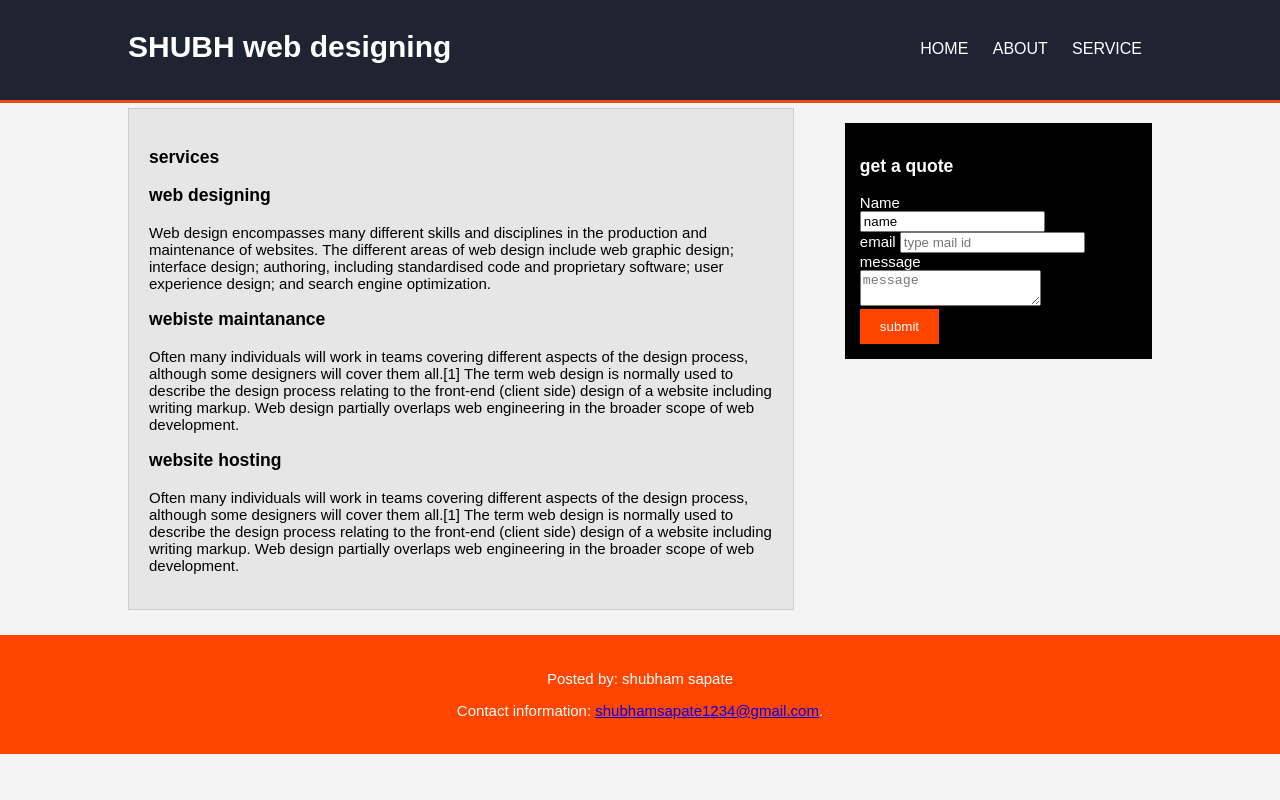
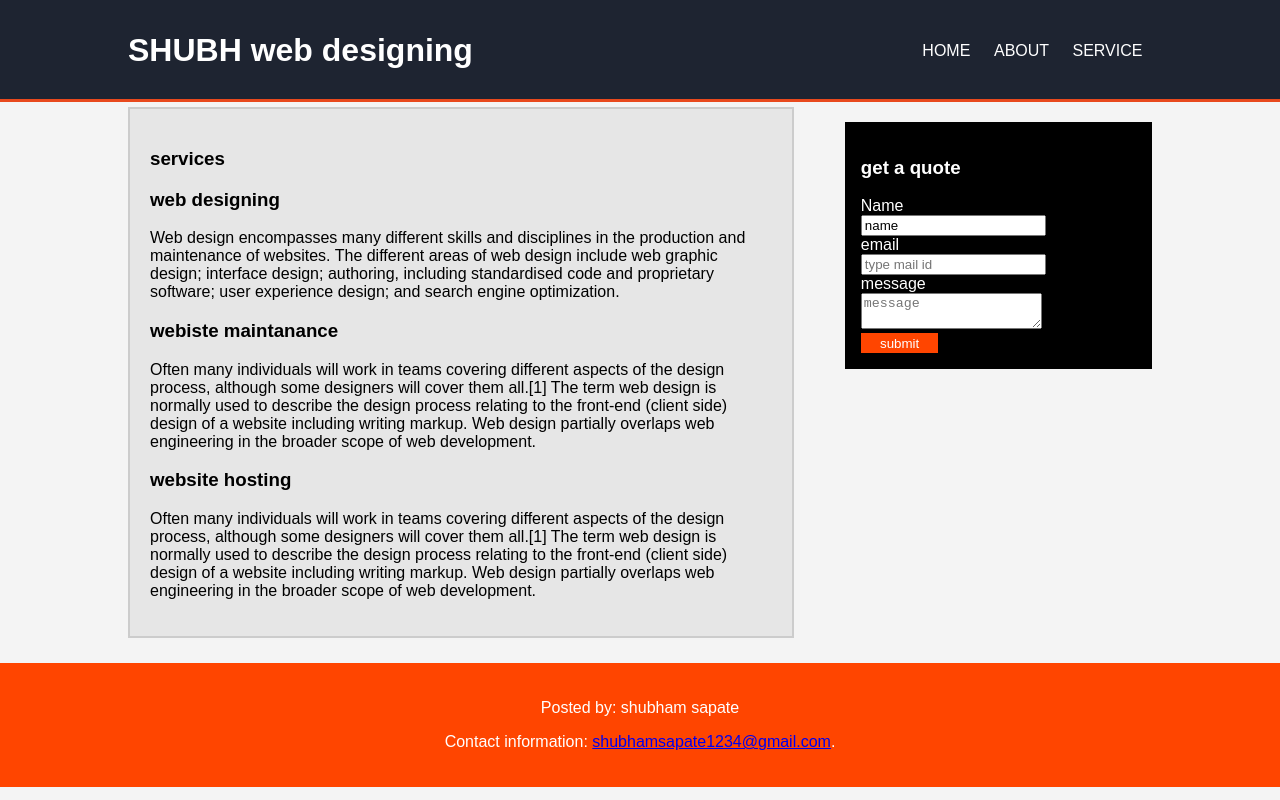
Before and after one commit to shubhamsapate/responsive-website, a plain HTML site: page pages/services.html in a window 1280 px wide. Drawn offline with Linux system fonts and the light colour scheme.

Commit message:
css file changes

```diff
--- a/css/style.css
+++ b/css/style.css
@@ -1,5 +1,5 @@
 body{
-    font-size: 15px;
+    font-size: 1rem;
     font-family: Arial, Helvetica, sans-serif;
     padding: 0%;
     margin: 0%;
@@ -14,8 +14,8 @@ body{
 }
 header{
     background:#1e2431;
-    padding-top: 30px;
-    min-height: 70px;
+    padding-top: 2rem;
+    min-height: 4.2rem;
     border-bottom: #e8491d 3px solid;
 
 }
@@ -23,7 +23,7 @@ header a{
     color:white;
     text-decoration: none;
     text-transform: uppercase;
-    font-size: 16px;
+    font-size: 1rem;
 
 }
 header ul{
@@ -34,7 +34,7 @@ header li{
 
     display: inline;
     padding: 0 20 0 20;
-    margin: 10px;
+    margin: 0.6rem;
 
 }
 header #branding{
@@ -42,13 +42,13 @@ header #branding{
 
 }
 header #branding h1{
-    margin: 0;
+    margin: 0px;
     color:white;
 }
 
 header nav{
     float :right;
-    margin-top:10px;
+    margin-top:0.62rem;
 }
 header a:hover{
     color: brown;
@@ -59,42 +59,42 @@ header a:hover{
     background: url('../images/bg.jpg') no-repeat 0 -400px;
     text-align: center;
     color: rgb(247, 240, 228);
-    min-height: 400px;
+    min-height: 25rem;
 }
 
 #showcase .container h1{
 
-    margin-top:200px;
+    margin-top:12.5rem;
     text-align: center;
-    font-size: 40px;
+    font-size: 2.5rem;
 }
 
 #showcase p{
 
-    font-size: 20px;
+    font-size: 1.3rem;
 }
 #boxes{
 
-    margin-top: 20px;
+    margin-top: 1.3rem;
 
 }
 .dark{
 
     background: black;
     color: white;
-    padding: 15px;
-    margin-top: 10px;
-    margin-bottom: 10px;
+    padding: 1rem;
+    margin-top: 0.62rem;
+    margin-bottom: 0.62rem;
 
 
 }
 .button_1{
 
-height: 35px;
+height: 1.2rem;
 background: orangered;
 border:0;
-padding-left: 20px;
-padding-right: 20px;
+padding-left: 1.2rem;
+padding-right: 1.2rem;
 color: white;
 
 
@@ -103,27 +103,27 @@ color: white;
 
     float:left;
     width:30%;
-    padding:10px;
+    padding:0.62rem;
     text-align:center;
 }
 #boxes .box img{
-    width: 90px;
+    width: 5.62rem;
 
 }
 
 aside#sidebar{
     float: right;
-    margin-top: 10px;
+    margin-top: 0.62rem;
     width: 30%;
 
 }
 .serve{
 
     background: #e6e6e6;
-    margin-top: 5px;
-    margin-bottom: 5px;
+    margin-top: 0.31rem;
+    margin-bottom: 0.31rem;
     padding: 20px;
-    border: #cccccc solid 1px;
+    border: #cccccc solid 0.16rem;
 }
 article#main-col{
 
--- a/pages/services.html
+++ b/pages/services.html
@@ -74,7 +74,7 @@
                             <input type="text" value="name" placeholder="name">
                         </div>
                         <div>
-                            <label>email</label>
+                            <label>email</label><br>
                             <input type="email" placeholder="type mail id">
                         </div>
                         <div>
```
